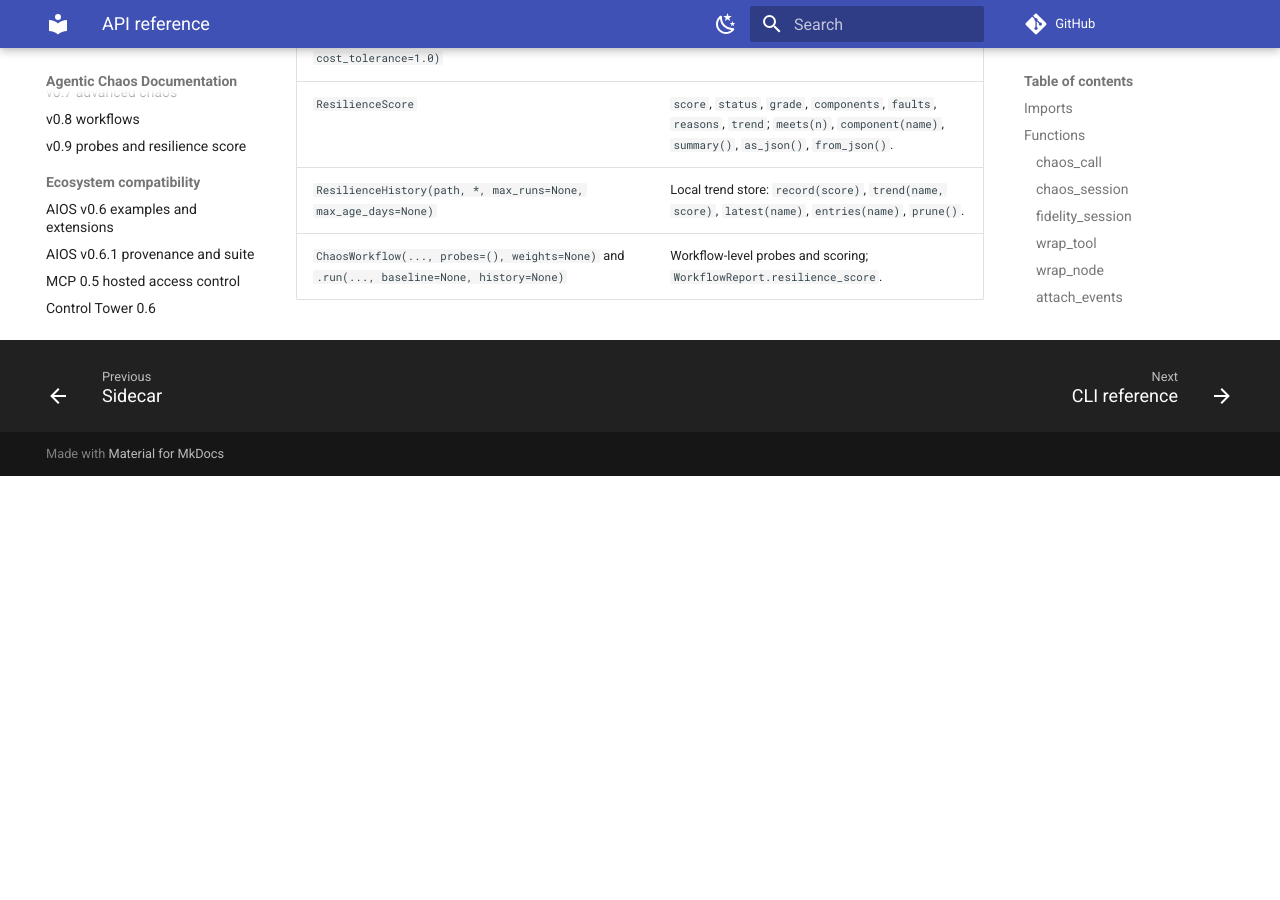
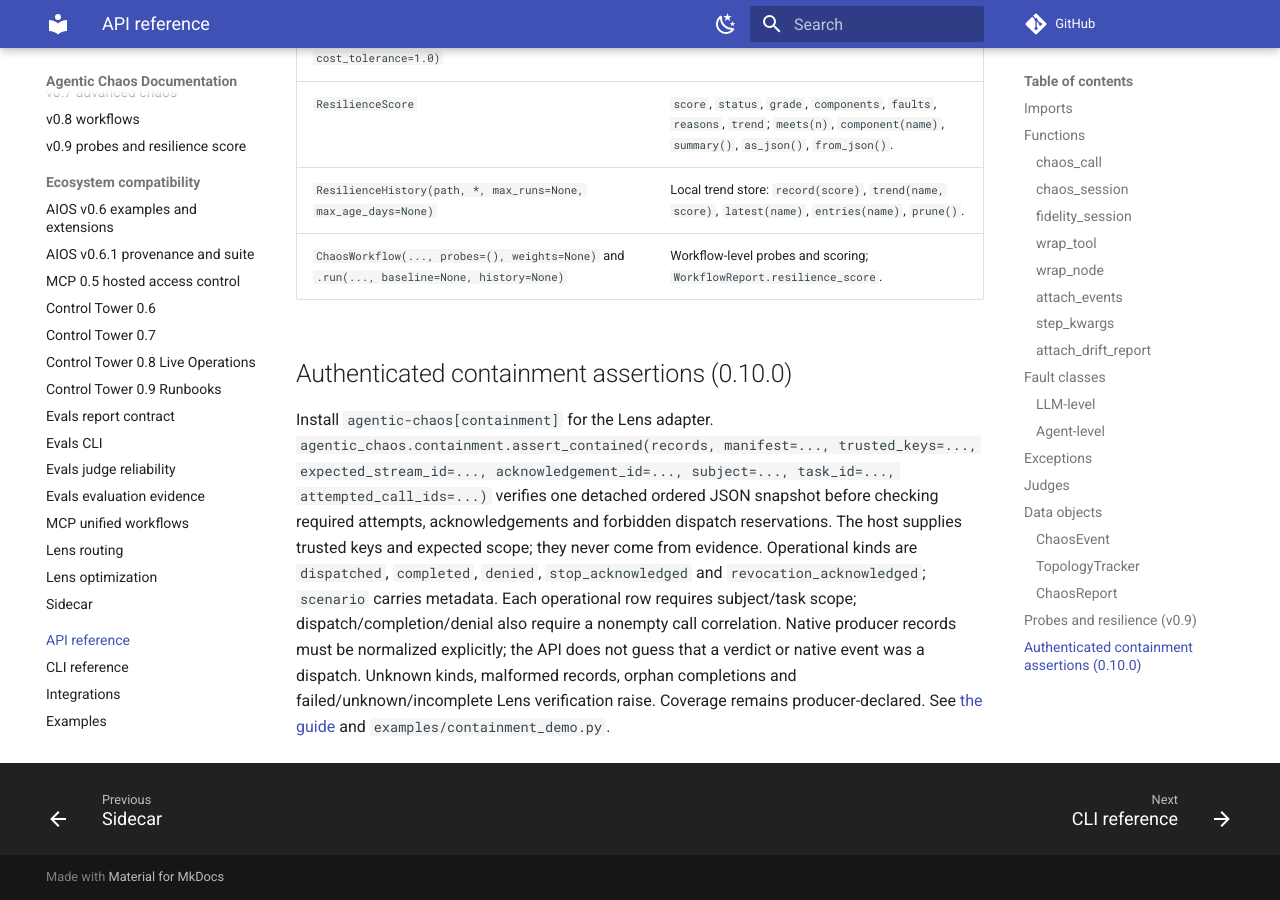
Before and after one commit to DeepAgentLabs/agentic-chaos, an MkDocs documentation site: the page built from docs/api-reference.md, in a window 1280 px wide and 900 px high, scrolled down 6649 px. Built offline with MkDocs 1.6.1 and Material for MkDocs 9.7.7, drawn with Linux system fonts in a browser that asks for light colours; comment, search, counter and statistics services are not loaded; before the commit the page ends 7125 px from its top, so only the background shows below that.

Commit message:
docs(review): refresh containment status, API reference and navigation

```diff
--- a/docs/api-reference.md
+++ b/docs/api-reference.md
@@ -233,3 +233,21 @@ See the [v0.9 guide](v0.9.md) for the lifecycle and the scoring method.
 | `ResilienceScore` | `score`, `status`, `grade`, `components`, `faults`, `reasons`, `trend`; `meets(n)`, `component(name)`, `summary()`, `as_json()`, `from_json()`. |
 | `ResilienceHistory(path, *, max_runs=None, max_age_days=None)` | Local trend store: `record(score)`, `trend(name, score)`, `latest(name)`, `entries(name)`, `prune()`. |
 | `ChaosWorkflow(..., probes=(), weights=None)` and `.run(..., baseline=None, history=None)` | Workflow-level probes and scoring; `WorkflowReport.resilience_score`. |
+
+
+## Authenticated containment assertions (0.10.0)
+
+Install `agentic-chaos[containment]` for the Lens adapter.
+`agentic_chaos.containment.assert_contained(records, manifest=..., trusted_keys=...,
+expected_stream_id=..., acknowledgement_id=..., subject=..., task_id=...,
+attempted_call_ids=...)` verifies one detached ordered JSON snapshot before
+checking required attempts, acknowledgements and forbidden dispatch reservations.
+The host supplies trusted keys and expected scope; they never come from evidence.
+Operational kinds are `dispatched`, `completed`, `denied`,
+`stop_acknowledged` and `revocation_acknowledged`; `scenario` carries metadata.
+Each operational row requires subject/task scope; dispatch/completion/denial also
+require a nonempty call correlation. Native producer records must be normalized
+explicitly; the API does not guess that a verdict or native event was a dispatch.
+Unknown kinds, malformed records, orphan completions and failed/unknown/incomplete
+Lens verification raise. Coverage remains producer-declared.
+See [the guide](phase6-containment.md) and `examples/containment_demo.py`.
--- a/mkdocs.yml
+++ b/mkdocs.yml
@@ -54,6 +54,7 @@ plugins:
   - search
 
 nav:
+  - MCP Phase 6 Containment: phase6-containment.md
   - Sidecar 0.9 authority and privacy: sidecar-0.9.md
   - Home: index.md
   - Getting started: getting-started.md
```
Also changed, not shown: README.md (+2 -8 lines), docs/phase6-containment.md (+1 -1 lines).
